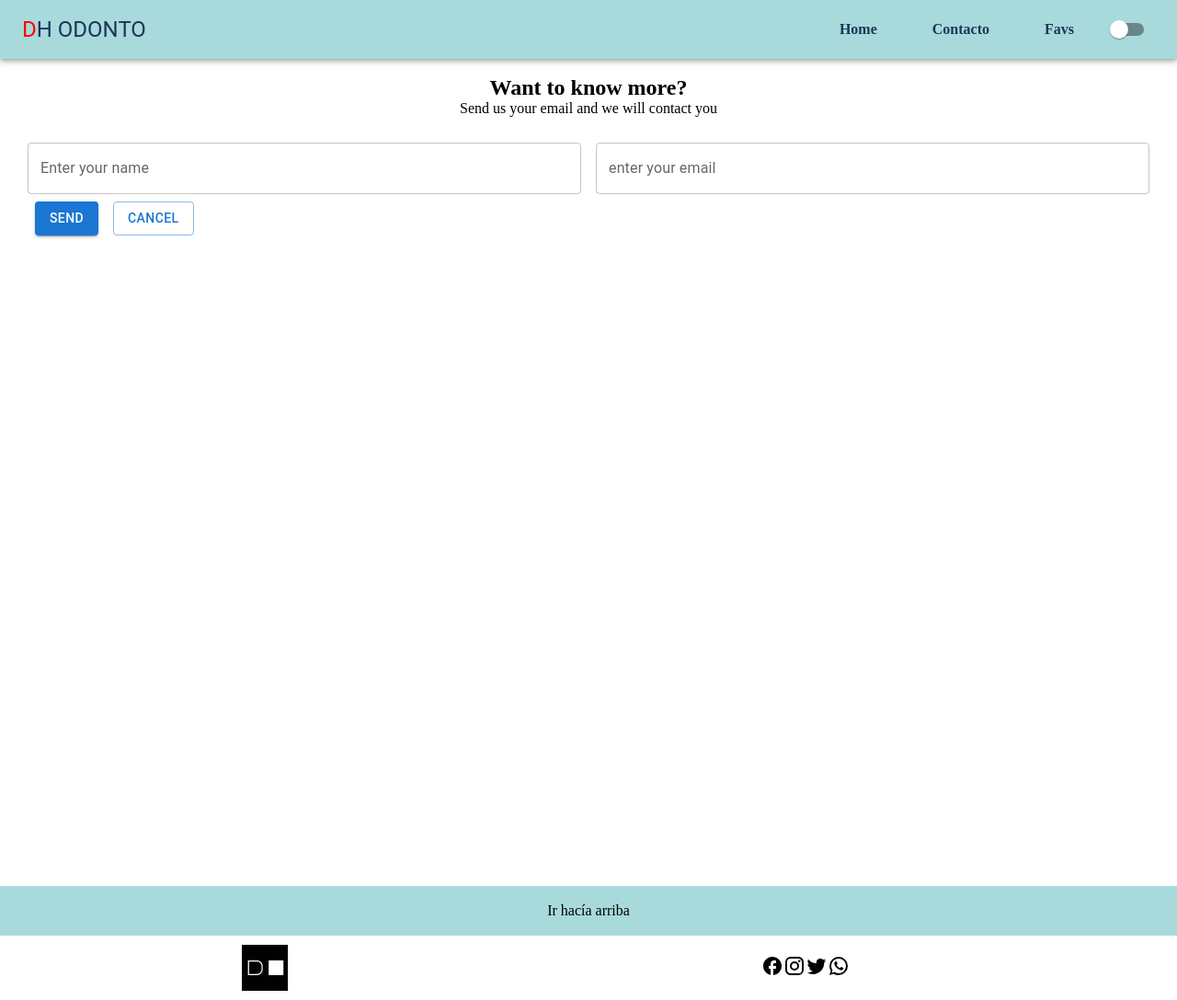
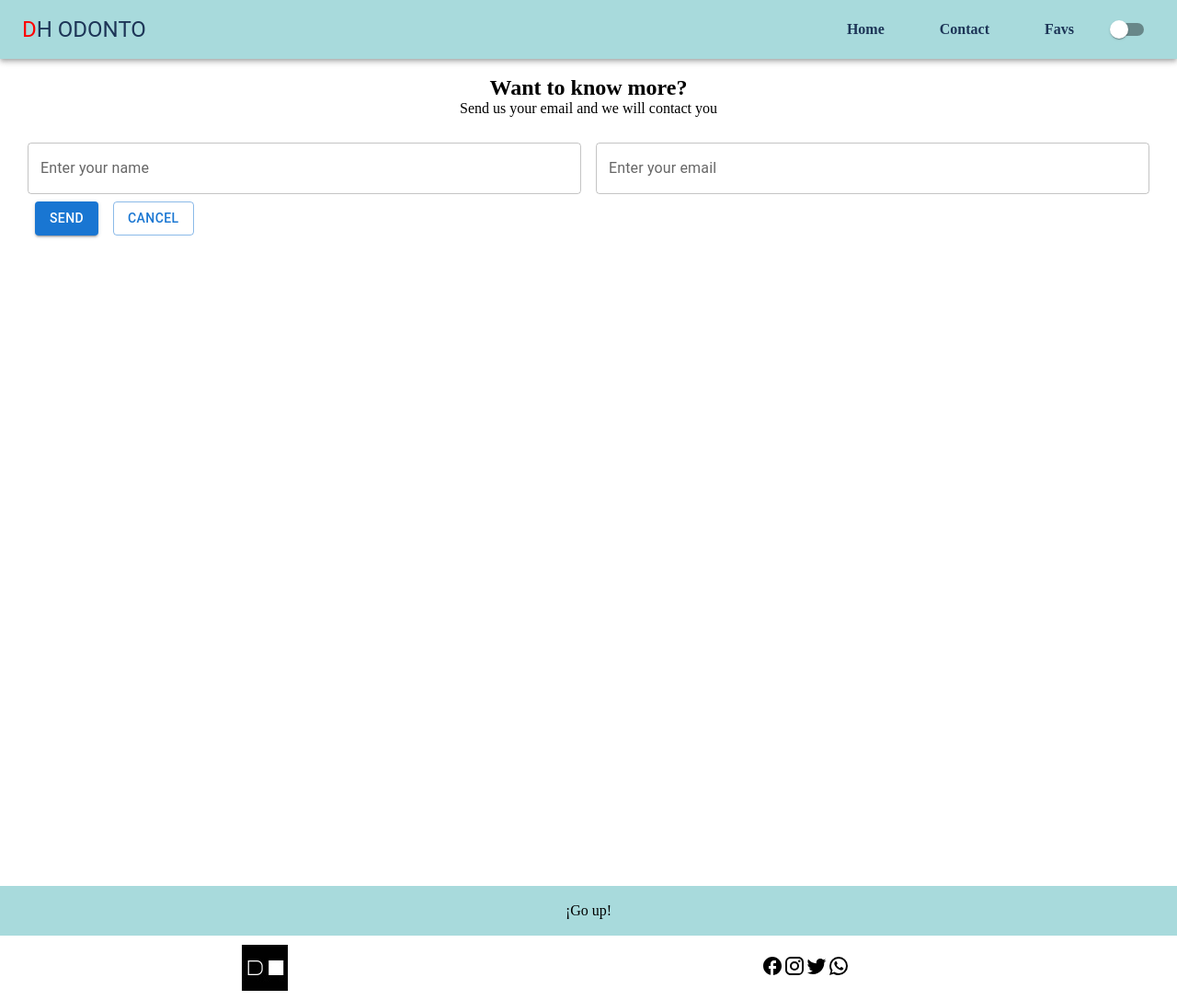
Before and after one commit to paula0397/Dentist-app-front, a React (Vite) app: page /contact in a window 1280 px wide. Shown: the whole page at 92% size. Built offline with nearby package versions, Linux system fonts and the light colour scheme; no server answers.

Commit message:
new changes

```diff
--- a/index.html
+++ b/index.html
@@ -2,9 +2,9 @@
 <html lang="en">
   <head>
     <meta charset="UTF-8" />
-    <link rel="icon" type="image/svg+xml" href="/vite.svg" />
+    <link rel="icon" type="image/svg+xml" href="/src/img/logo DH.jpeg" />
     <meta name="viewport" content="width=device-width, initial-scale=1.0" />
-    <title>Vite + React</title>
+    <title>Dentist</title>
   </head>
   <body>
     <div id="root"></div>
--- a/src/components/layout/Footer/Footer.jsx
+++ b/src/components/layout/Footer/Footer.jsx
@@ -14,7 +14,7 @@ const Footer = () => {
         <br />
         <div style={{background:"#a8dadc", width:"100%", textAlign:"center" , fontFamily: 'Raleway'}}> <br />
             <p className="back" onClick={() => window.scrollTo({top:0,behavior:"smooth"})}>
-            Ir hacía arriba
+            ¡Go up!
             </p><br />
         </div>
         <div style={{display:"flex",justifyContent:"space-around", alignItems:"center" }} className="footer.container">
--- a/src/components/layout/Navbar/Nabvar.jsx
+++ b/src/components/layout/Navbar/Nabvar.jsx
@@ -27,7 +27,7 @@ const Navbar = () => {
                 </Typography >
                 <div style={{ display : "flex" }}>
                 <Link to="/dentists" style={{color : "#1d3557", margin : "0px 30px", textDecoration: "none", fontFamily: 'Raleway' }} ><strong>Home</strong></Link>
-                <Link to="/contact" style={{color : "#1d3557", margin : "0px 30px", textDecoration: "none", fontFamily: 'Raleway'}} ><strong>Contacto</strong></Link>
+                <Link to="/contact" style={{color : "#1d3557", margin : "0px 30px", textDecoration: "none", fontFamily: 'Raleway'}} ><strong>Contact</strong></Link>
                 <Link to="/favs" style={{color : "#1d3557", margin : "0px 30px", textDecoration: "none", fontFamily: 'Raleway'}}><strong>Favs</strong></Link>
                 </div>
 
--- a/src/components/pages/contact/Contact.jsx
+++ b/src/components/pages/contact/Contact.jsx
@@ -44,10 +44,10 @@ const Contact = () => {
       >
         <Grid container spacing={2}>
           <Grid item xs={12} sm={6}>
-            <TextField label="Enter your name" variant="outlined" fullWidth value={nombre} onChange={onChangeName} />
+            <TextField id="input1" label="Enter your name" variant="outlined" fullWidth value={nombre} onChange={onChangeName} />
           </Grid>
           <Grid item xs={12} sm={6}>
-            <TextField label="enter your email" variant="outlined" fullWidth value={email} onChange={onChangeEmail} />
+            <TextField id="input2" label="Enter your email" variant="outlined" fullWidth value={email} onChange={onChangeEmail} />
           </Grid>
 
         </Grid>
@@ -60,6 +60,8 @@ const Contact = () => {
           >
             Cancel
           </Button>
+          <p id="mensaje_error"></p>
+          <h3 id = "mensaje"> </h3>
         </Stack>
       </Box>
     </div>
```
